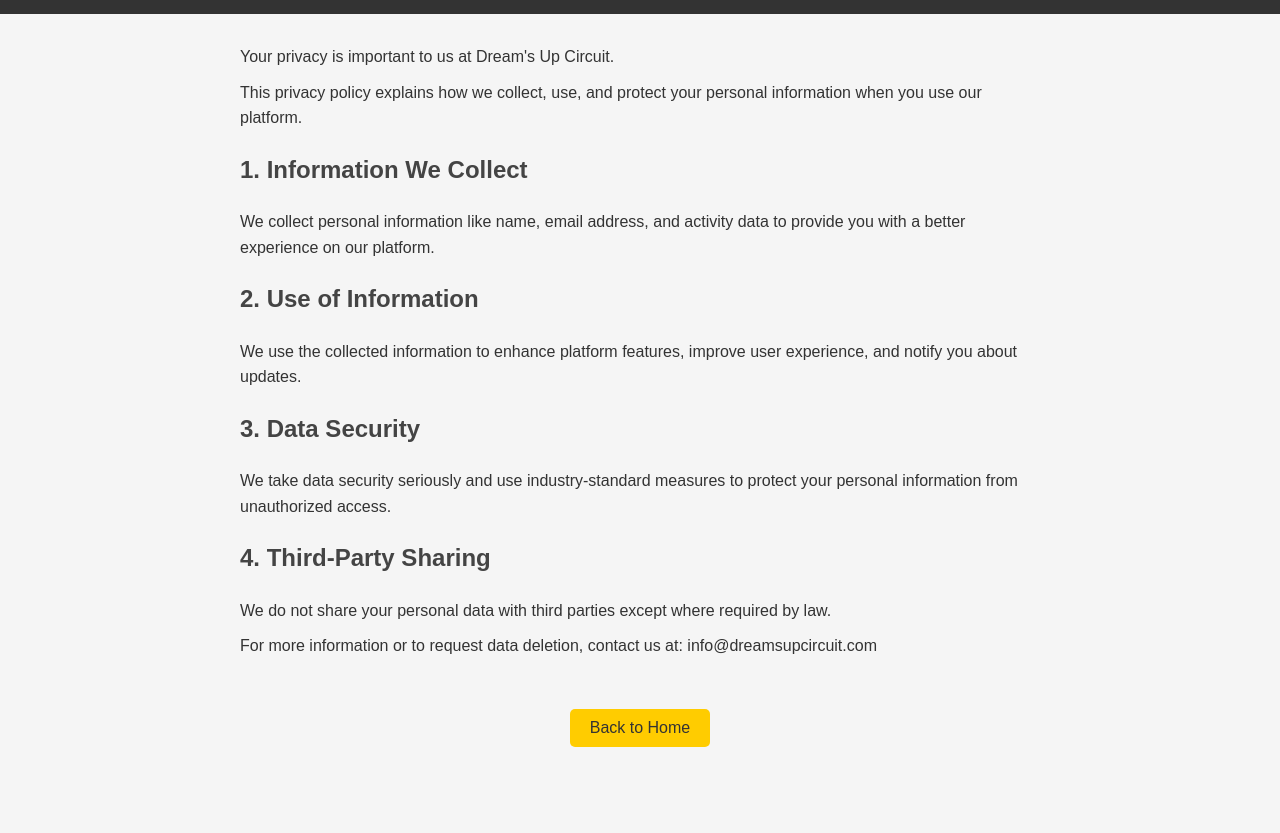
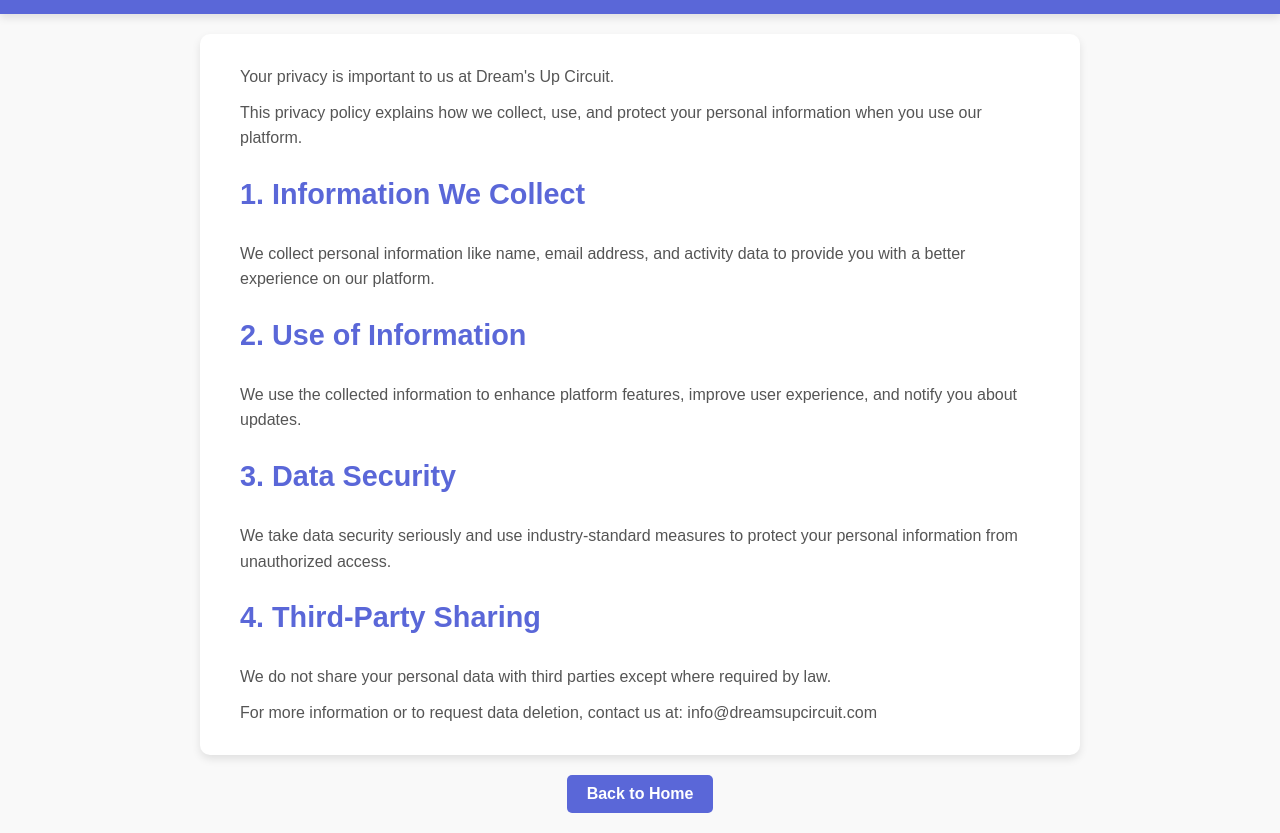
Before and after one commit to sonisuryansh/Dreams_up, a plain HTML site: page privacy.html in a window 1280 px wide. Shown: the part 90-923 px from the top of the page. Before the commit the page ends 857 px from the top, so only its background shows below. Drawn offline with Linux system fonts and the light colour scheme.

Commit message:
Update privacy.css

```diff
--- a/privacy.css
+++ b/privacy.css
@@ -2,56 +2,85 @@
     font-family: Arial, sans-serif;
     margin: 0;
     padding: 0;
-    background-color: #f5f5f5;
+    background-color: #f9f9f9;
     color: #333;
     line-height: 1.6;
 }
 
 header {
-    background-color: #333;
+    background-color: #5a67d8;
     color: white;
+    text-align: center;
     padding: 20px;
-    text-align: center;
+    box-shadow: 0 4px 8px rgba(0, 0, 0, 0.1);
+}
+
+header h1 {
+    margin: 0;
+    font-size: 2.5rem;
 }
 
 main {
-    padding: 20px;
+    padding: 20px 40px;
     max-width: 800px;
-    margin: 0 auto;
+    margin: 20px auto;
+    background-color: white;
+    border-radius: 10px;
+    box-shadow: 0 4px 8px rgba(0, 0, 0, 0.1);
 }
 
-h1 {
-    margin: 0;
-    font-size: 2.5em;
+main h2 {
+    color: #5a67d8;
+    font-size: 1.8rem;
+    margin-top: 20px;
 }
 
-h2 {
-    margin-top: 20px;
-    font-size: 1.5em;
-    color: #444;
-}
-
-p {
+main p {
     margin: 10px 0;
+    font-size: 1rem;
+    color: #555;
 }
 
 button {
     display: block;
     margin: 20px auto;
     padding: 10px 20px;
-    background-color: #ffcc00;
+    font-size: 1rem;
+    color: white;
+    background-color: #5a67d8;
     border: none;
     border-radius: 5px;
-    font-size: 16px;
     cursor: pointer;
-    transition: background-color 0.3s ease;
+    transition: background-color 0.3s ease, transform 0.3s ease;
+}
+
+button:hover {
+    background-color: #3949ab;
+    transform: scale(1.05);
 }
 
 button a {
-    color: #333;
     text-decoration: none;
+    color: white;
+    font-weight: bold;
 }
 
-button:hover {
-    background-color: #e6b800;
+button a:hover {
+    text-decoration: underline;
 }
+
+
+@media (max-width: 768px) {
+    main {
+        padding: 15px 20px;
+    }
+
+    main h2 {
+        font-size: 1.5rem;
+    }
+
+    button {
+        padding: 8px 16px;
+        font-size: 0.9rem;
+    }
+}
```
